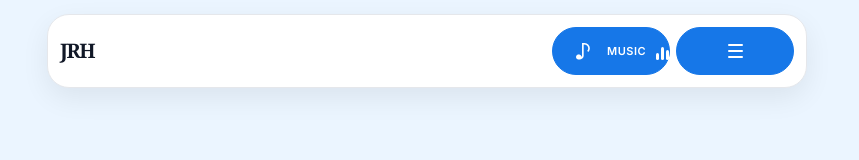
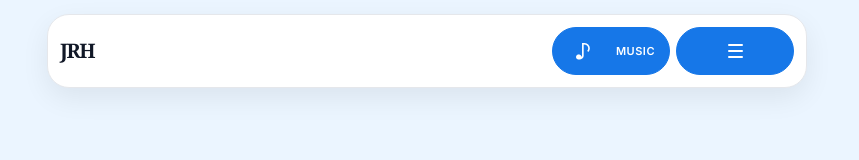
Before and after one commit to LionerHakim/JRHs, a React (Vite) app: page / in a window 1280 px wide. Shown: the top 160 px of the page, without its empty margins (213-1072 px from the left). Built offline with nearby package versions, Linux system fonts and the light colour scheme.

Commit message:
Restore stable navbar markup

```diff
--- a/src/main.tsx
+++ b/src/main.tsx
@@ -386,7 +386,6 @@ ${name.trim()}`)
           >
             <span className="nav-action-glyph music-toggle-icon" aria-hidden="true">♪</span>
             <span className="nav-action-label">Music</span>
-            <span className="music-equalizer" aria-hidden="true"><i></i><i></i><i></i></span>
             <span className="nav-action-meta" aria-hidden="true">PLAY</span>
           </button>
 
```
